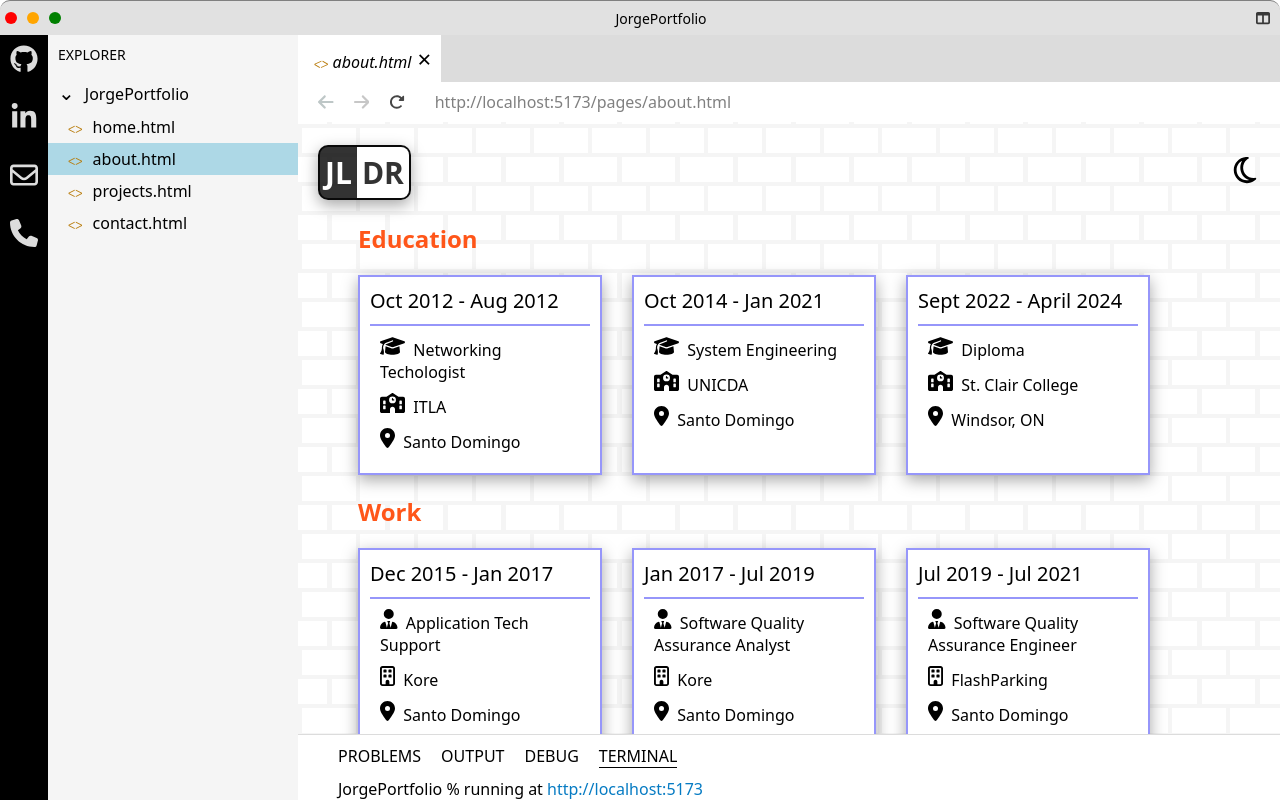
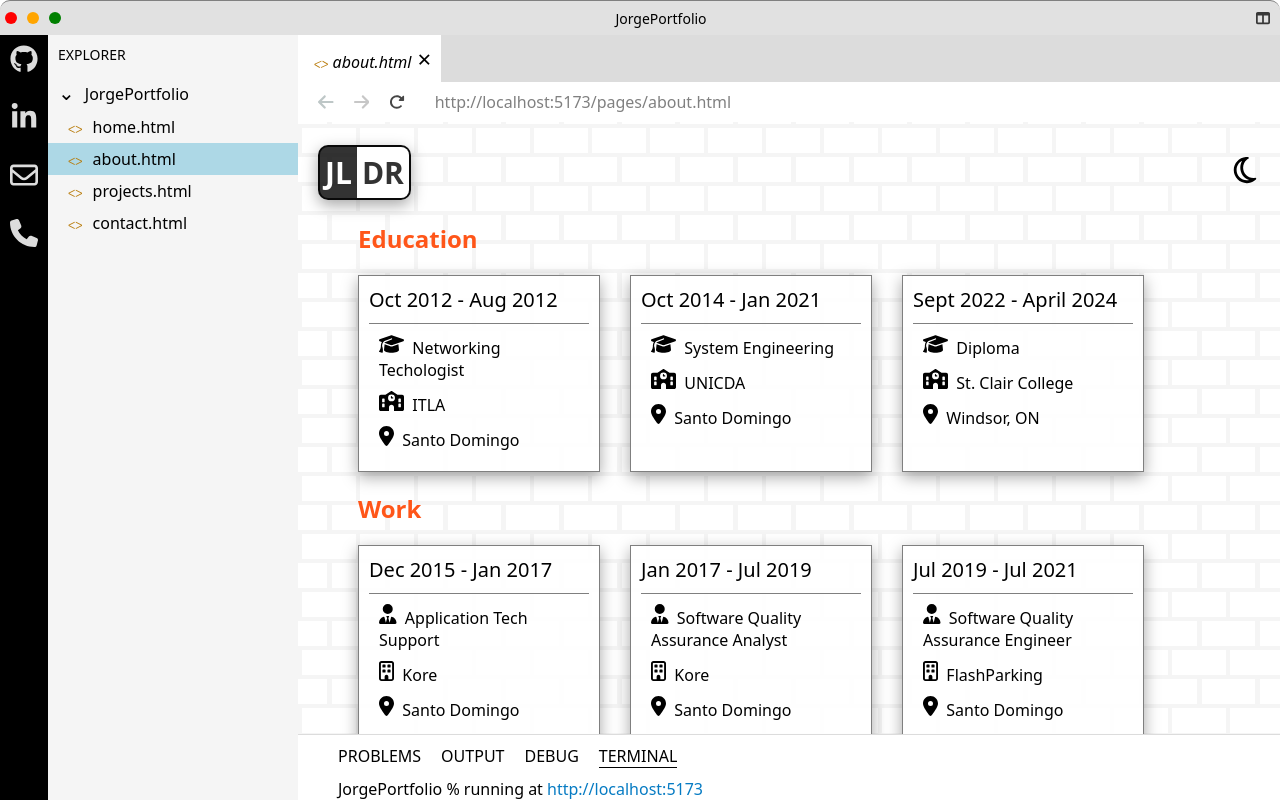
Before and after one commit to jorge20080/MyPortfolio, a React (Vite) app: page /about in a window 1280 px wide. Built offline with nearby package versions, Linux system fonts and the light colour scheme; the HTML template or start-up script is replaced by a standard one.

Commit message:
Completed dark mode implementation for about page

```diff
--- a/src/components/ExperienceCard/ExperienceCard.module.css
+++ b/src/components/ExperienceCard/ExperienceCard.module.css
@@ -1,3 +1,13 @@
+:root{
+    --card-background-color: rgba(255, 255, 255, 0.9);
+    --card-color: black;
+    --card-border: 1px solid rgba(0, 0, 0, 0.5);
+}
+[data-theme="dark"]{
+    --card-background-color: rgba(71, 71, 71, 0.9);
+    --card-color: gainsboro;
+    --card-border: 1px solid gray;
+}
 .card span{
     display: block;
     width: 100;
@@ -5,19 +15,21 @@
     border-radius: 10px 10px 0 0;
     color: black;
     font-weight: 900;
-    border-bottom: 2px solid rgba(47, 47, 245, 0.5);
+    border-bottom: var(--card-border);
     margin-bottom: 5px;
     font-size: 20px;
     font-weight: 500;
     padding-bottom: 10px;
+    color: var(--card-color);
 }
 .card{
     box-shadow: rgba(0, 0, 0, 0.35) 0px 5px 15px;
     width: 220px;
     padding: 10px;
-    background-color: white;
-    border: 2px solid rgba(47, 47, 245, 0.5);
-    transition: all 100ms ease-in-out;
+    background-color: var(--card-background-color);
+    border: var(--card-border);
+    transition: transform 100ms ease-in-out;
+    color: var(--card-color);
 }
 .card:hover{
     transform: scale(1.2,1.2);
@@ -25,3 +37,6 @@
 .card ul li{
     margin: 10px;
 }
+.card svg{
+    fill: var(--card-color)
+}
--- a/src/components/Tag/Tag.module.css
+++ b/src/components/Tag/Tag.module.css
@@ -1,12 +1,21 @@
+:root{
+    --tag-background-color: rgba(255, 255, 255, 0.9);
+    --tag-color: rgba(71, 71, 71, 0.9);
+}
+[data-theme="dark"]{
+    --tag-background-color: rgba(71, 71, 71, 0.9);
+    --tag-color: gainsboro;
+}
 .tag{
     padding: 5px 10px;
     font-size: 20px;
     text-align: center;
     box-shadow: rgba(60, 64, 67, 0.3) 0px 1px 2px 0px, rgba(60, 64, 67, 0.15) 0px 2px 6px 2px;
     border: none;
-    background-color: white;
-    border-top: 1px solid rgba(220, 20, 60, 0.8);
+    background-color: var(--tag-background-color);
+    border-top: 2px solid var(--tag-color);
     transition: transform 100ms ease-in-out;
+    color: var(--tag-color);
 }
 .tag:hover{
     transform: scale(1.2,1.2);
--- a/src/pages/About/About.module.css
+++ b/src/pages/About/About.module.css
@@ -2,6 +2,7 @@
     max-width: 1200px;
     margin-inline: auto;
     padding-inline: 30px;
+    margin-bottom: 50px;
 }
 .container:nth-of-type(1){
     margin-top: 100px;
```
